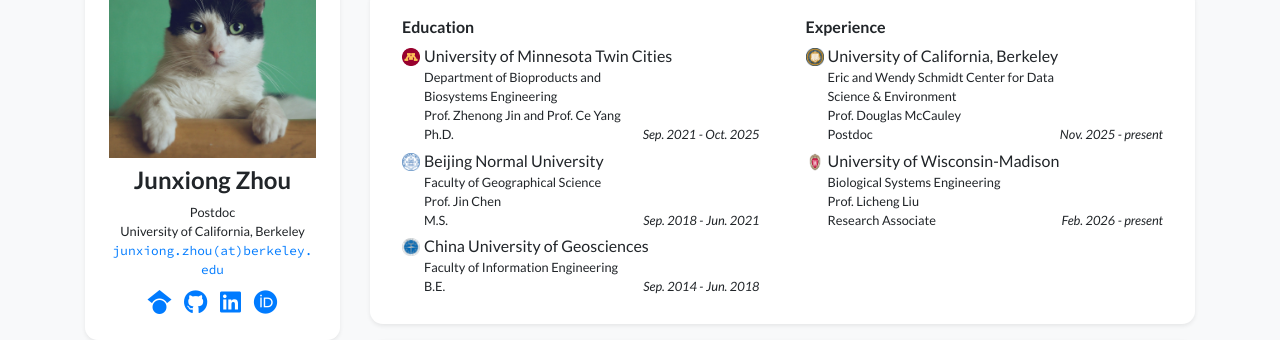
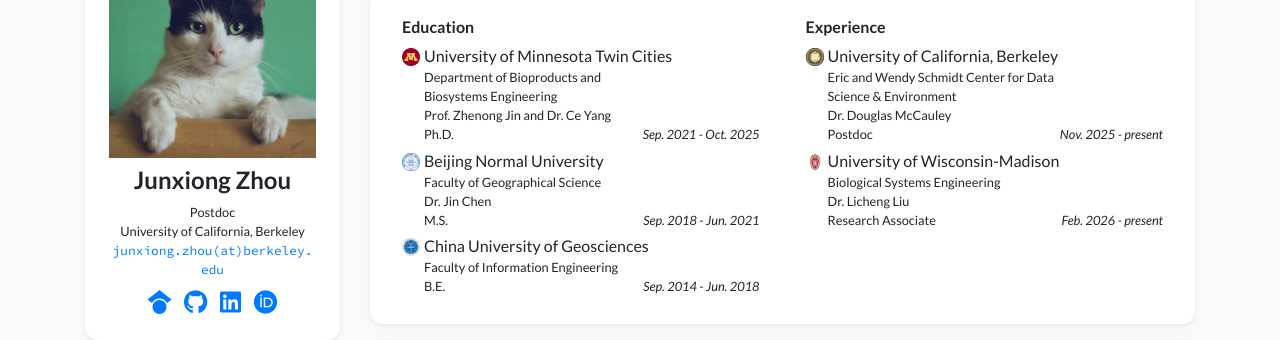
Before and after one commit to Link-dev/Link-dev.github.io, a Jekyll site: the page built from index.html, in a window 1280 px wide and 900 px high, scrolled down 350 px. Shown: the part 153-493 px from the top of the window. Built offline with Jekyll 4.4.1, drawn with Linux system fonts in a browser that asks for light colours; nearby versions of some CDN libraries; a style sheet for code colours, icons or effects is not loaded.

Commit message:
Update profile.yml

```diff
--- a/_data/profile.yml
+++ b/_data/profile.yml
@@ -35,7 +35,7 @@ education:
   logo: /assets/images/badges/UMN.png
   position: >-
     Department of Bioproducts and Biosystems Engineering <br/>
-    Prof. Zhenong Jin and Prof. Ce Yang <br/>
+    Prof. Zhenong Jin and Dr. Ce Yang <br/>
     Ph.D.
   date: Sep. 2021 - Oct. 2025
 
@@ -43,7 +43,7 @@ education:
   logo: /assets/images/badges/BNU.png
   position: >-
     Faculty of Geographical Science <br/>
-    Prof. Jin Chen <br/>
+    Dr. Jin Chen <br/>
     M.S.
   date: Sep. 2018 - Jun. 2021
 
@@ -59,7 +59,7 @@ experience:
   logo: /assets/images/badges/UCB.png
   position: >-
     Eric and Wendy Schmidt Center for Data Science & Environment <br/>
-    Prof. Douglas McCauley <br/>
+    Dr. Douglas McCauley <br/>
     Postdoc
   date: Nov. 2025 - present
 
@@ -67,7 +67,7 @@ experience:
   logo: /assets/images/badges/UW-M.png
   position: >-
     Biological Systems Engineering <br/>
-    Prof. Licheng Liu <br/>
+    Dr. Licheng Liu <br/>
     Research Associate
   date: Feb. 2026 - present
 
```
